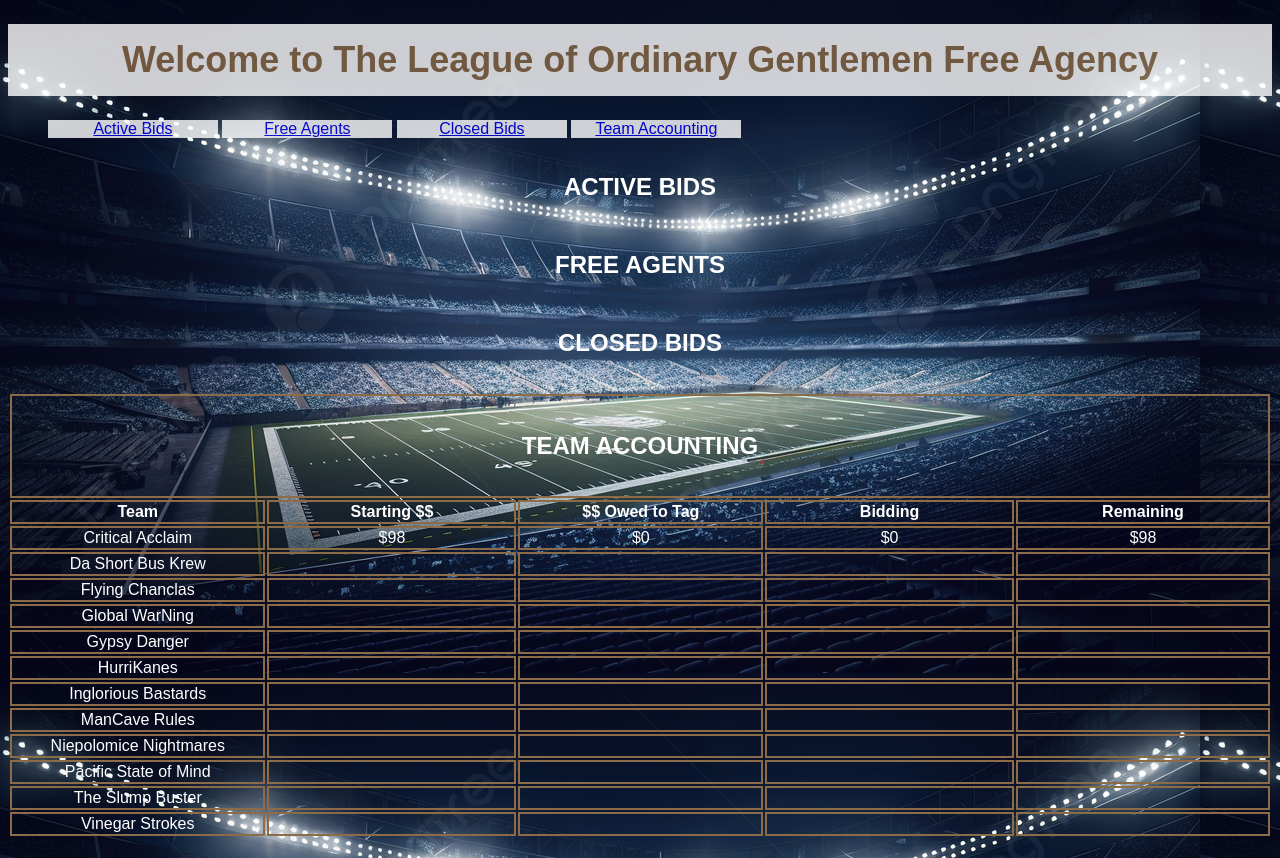
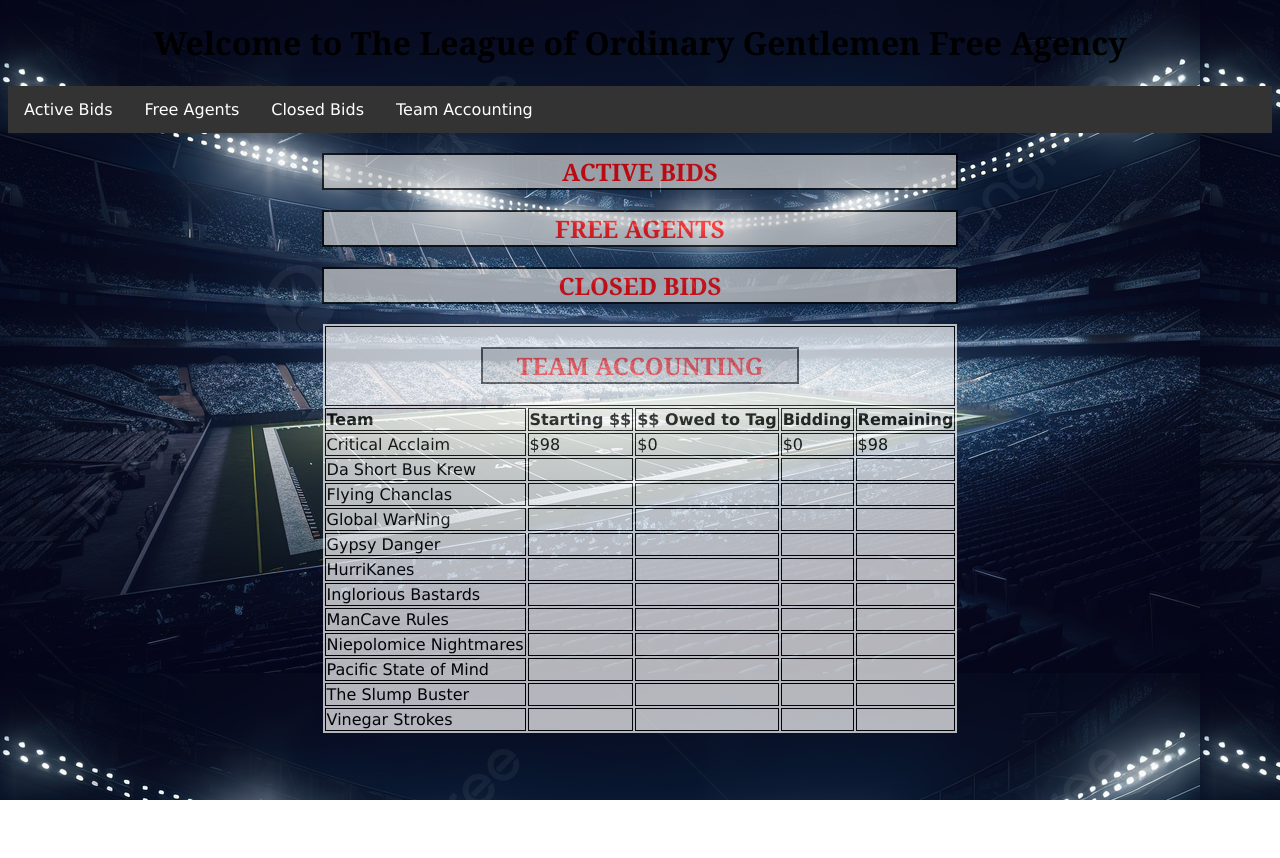
Before and after one commit to danielkane12/danielkane12.github.io, a plain HTML site: page index.html in a window 1280 px wide. After the commit the page ends 800 px from the top, so only its background shows below. Drawn offline with Linux system fonts and the light colour scheme.

Commit message:
Update index.css

```diff
--- a/resources/css/index.css
+++ b/resources/css/index.css
@@ -1,86 +1,75 @@
 body {
-    background-color: #242f44;
-    color: white;
-      font-family: 'Oswald', sans-serif;
-      background-image: url(../images/field.jpg);
+  font-family: Verdana, Geneva, Tahoma, sans-serif;
+  background-image: URL(../images/field.jpg);
 }
 
-  header {
-    text-align: center;
-    margin-top: 5px;
-  }
-
-  nav li {
-    display: inline-block;
-    width: 170px;
-    background-color: white;
-    opacity: 0.8;
+h1,
+h2 {
+  font-family: Georgia, 'Times New Roman', Times, serif;
   text-align: center;
 }
 
-  h1 {
-    font-size: 36px;
-    padding: 15px;
-    color: #8c6b48;
-    background-color: white;
-    text-align: center;
-    opacity: 0.8;
+.banner {
+  color: white;
+  background-color: red;
+  padding: 20px;
+  opacity: 0.7;
 }
 
 h2 {
-    font-size: 24px;
-    padding: 15px;
+  color: red;
+  background-color: lightgray;
+  opacity: 0.7;
+  border: 2px solid black;
+  width: 50%;
+  margin-left: auto;
+  margin-right: auto;
   text-transform: uppercase;
-    text-align: center;
 }
 
-  h3 {
-    font-size: 20px;
-    padding: 15px;
-    text-transform: uppercase;
-    text-align: left;
-    margin-left: 20px;
-    font-weight: 500;
-    line-height: 2.7;
-    letter-spacing: 0.8px;
+p {
+  text-align: center;
+  color: white;
 }
 
-  th {
-    border: 2px solid #8c6b48;
+ul {
+  list-style-type: none;
+  margin: 0;
+  padding: 0;
+  overflow: hidden;
+  background-color: #333;
 }
 
-  table {
-    text-align: center;
-    margin: 20px auto;
+li {
+  float: left;
 }
 
-  td {
-    border: 2px solid #8c6b48;
-    width: 300px;
+li a {
+  display: block;
+  color: white;
+  text-align: center;
+  padding: 14px 16px;
+  text-decoration: none;
 }
 
-  footer {
-    margin-top: 50px;
-    text-align: center;
-    position: fixed;
-    width: 100%;
-    bottom: 5px;
-    background-color: #242f44;
-    z-index: 5;
-  }
-  footer h3 {
-    display: inline-block;
-    font-size: 14px;
-    background-color: #242f44;
-  }
-
-  .container {
-    max-width: 940px;
-    margin: 0 auto;
-    height: 800px;
+li a: hover {
+  background-color: #111;
 }
 
 
-  .left {
-    width: 150px;
+table {
+  margin-left: auto;
+  margin-right: auto;
+  text-align: left;
+  background-color: white;
+  opacity: 0.7;
 }
+
+th,
+td {
+  border: 1px solid black;
+}
+
+th .money {
+  text-align: center;
+}
```
Lines whose indentation alone changed are shown as unchanged.
